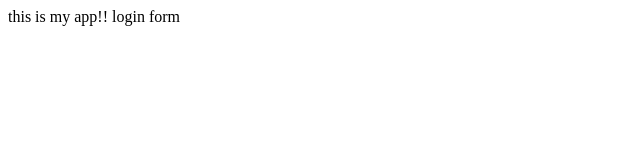
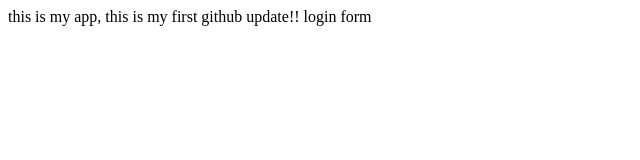
Before and after one commit to Naveen-navi/myappsample, a plain HTML site: page index.html in a window 1280 px wide. Shown: the whole page, without its empty margins (0-640 px from the left). Drawn offline with Linux system fonts and the light colour scheme.

Commit message:
Update index.html

```diff
--- a/index.html
+++ b/index.html
@@ -6,7 +6,7 @@
     <title>Document</title>
 </head>
 <body>
-    this is my app!!
+    this is my app, this is my first github update!!
     login form
 </body>
 </html>
```
